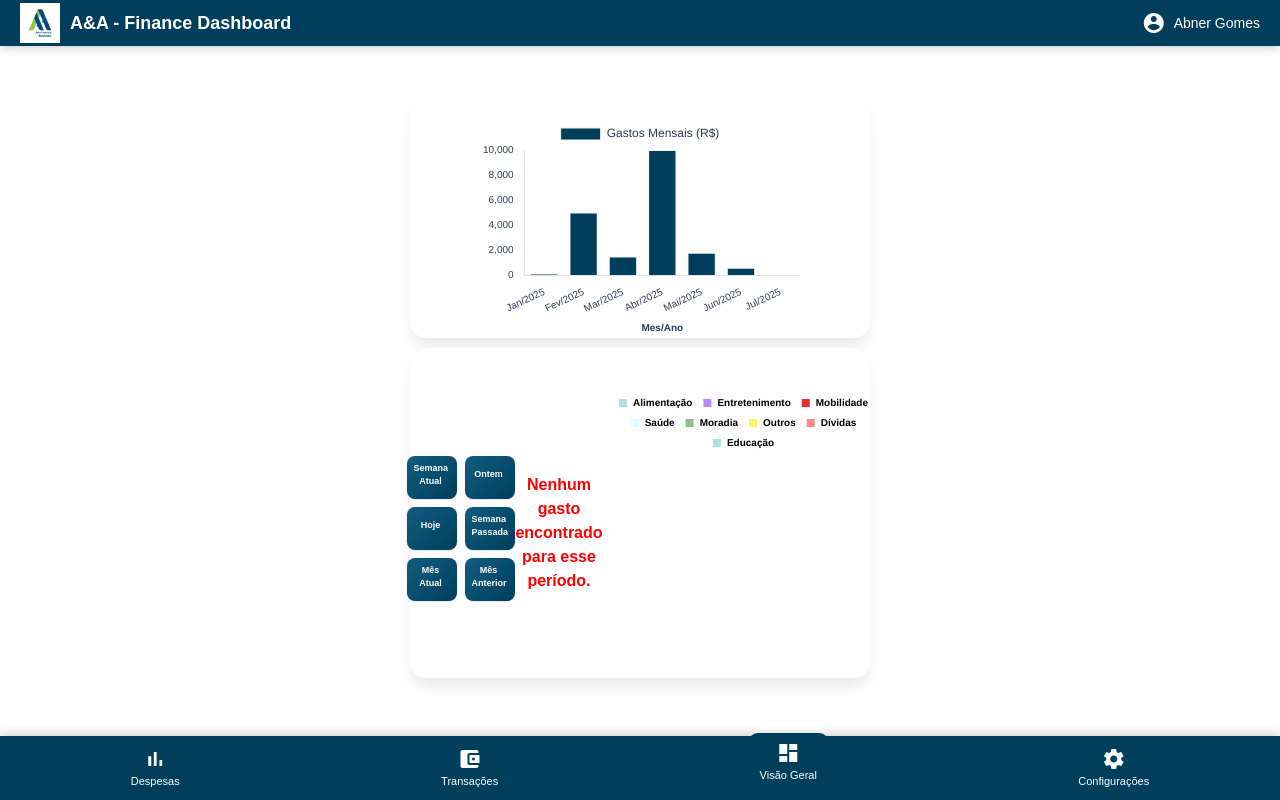
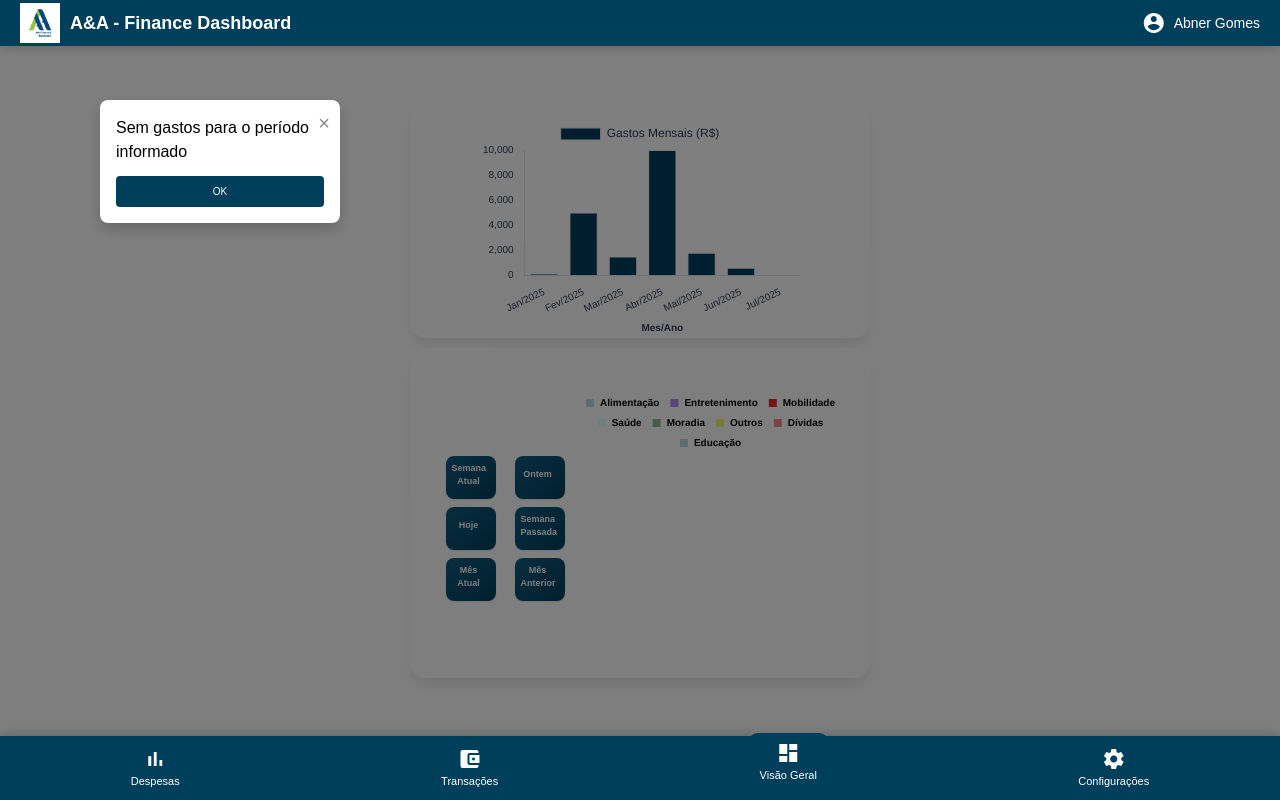
Before and after one commit to AbnerGomes/my-finances-app, a Flask app: page /index in a window 1280 px wide. Run offline with Flask 3, Linux system fonts and the light colour scheme; the visitor is signed in with stand-in values (Sample User, id 1); data that the repository does not hold is empty; some libraries are stand-ins or nearby versions.

Commit message:
auste mensagem sem gastos

```diff
--- a/static/css/styles.css
+++ b/static/css/styles.css
@@ -386,3 +386,119 @@ body {
     margin: 0 auto;
     padding: 0px 10px 10px 10px;
 }
+
+
+
+/* MODAL MENSGEM */
+.modal {
+    position: fixed;
+    z-index: 999;
+    left: 0;
+    top: 0;
+    width: 100%;
+    height: 100%;
+    background-color: rgba(0, 0, 0, 0.5);
+    display: flex;
+    align-items: center;
+    justify-content: center;
+    padding: 100px;
+  }
+
+
+.modal-content {
+background-color: #fff;
+padding: 16px; /* Diminuí o padding */
+border-radius: 8px;
+width: 100%;
+max-width: 240px; /* Diminui mais a largura */
+box-shadow: 0 6px 16px rgba(0, 0, 0, 0.2);
+position: relative;
+animation: fadeIn 0.2s ease-in-out;
+}
+
+@keyframes fadeIn {
+from {
+  transform: translateY(-10px);
+  opacity: 0;
+}
+to {
+  transform: translateY(0);
+  opacity: 1;
+}
+}
+
+.close {
+position: absolute;
+top: 8px; /* Reduzi a posição do "x" */
+right: 10px;
+font-size: 20px;
+color: #888;
+cursor: pointer;
+}
+
+.close:hover {
+color: #000;
+}
+
+.modal-content h3 {
+margin-bottom: 12px; /* Menor margem no título */
+font-size: 18px;
+text-align: center;
+color: #333;
+}
+
+form label {
+display: block;
+font-size: 10px;
+margin-bottom: 2px;
+color: #444;
+}
+
+form input {
+width: 100%;
+padding: 8px;
+margin-bottom: 8px; /* Menor margem entre os inputs */
+border: 1px solid #ccc;
+border-radius: 4px;
+font-size: 10px;
+}
+
+form input:focus {
+border-color: #74C0FC;
+outline: none;
+}
+
+.botao-salvar, .btn-ok {
+width: 100%;
+background-color: #003f5c;
+color: white;
+border: none;
+padding: 8px;
+font-size: 10px;
+border-radius: 4px;
+cursor: pointer;
+}
+
+.botao-salvar:hover {
+background-color: #003f5c;
+}
+
+/* Responsivo (mobile first) */
+@media (max-width: 400px) {
+.modal-content {
+  padding: 14px; /* Menos padding para telas pequenas */
+  max-width: 90%;
+}
+
+.modal-content h3 {
+  font-size: 10px;
+}
+
+.close {
+  font-size: 10px;
+}
+
+.botao-salvar {
+  font-size: 10px;
+}
+}
--- a/static/js/scripts.js
+++ b/static/js/scripts.js
@@ -14,8 +14,14 @@ function filtrarGastos(periodo) {
             const total = document.getElementById("total");
 
             if (dados.length === 0 || dados === null || dados === undefined ) {
+
+                //MENSAGEM
+                const modal_mensagem = document.getElementById('modal-mensagem');
+                modal_mensagem.style.display = 'block';
+
+
                 mensagem.innerHTML = "Nenhum gasto encontrado para esse período.";
-                mensagem.style.display = "block"; // Exibe a mensagem
+                //mensagem.style.display = "block"; // Exibe a mensagem
                 // atualizarGrafico([], []); // Limpa o gráfico
                 total.style.display = "none"
             }
@@ -227,4 +233,22 @@ console.log('okokokokok')
       // Adiciona 'active' no botão clicado
       e.target.classList.add("active");
     }
+
+
+    if (e.target && e.target.classList.contains('botao-salvar')) {
+      const modal_mensagem = document.getElementById('modal-mensagem');
+      modal_mensagem.style.display = 'none';
+   }
+
+    //cadastro ok
+    // Fechar o modal quando clicar no botão de fechar ou fora do modal
+    // const fecharModal = document.getElementById('fechar-modal');
+
+    // if (e.target === fecharModal) {
+    //   const modal = document.getElementById('modal-mensagem');
+    //   modal.style.display = 'none';
+    // }
+
+
+
   });
--- a/templates/index.html
+++ b/templates/index.html
@@ -48,8 +48,9 @@
 
 <!-- <br><br> -->
 
-  <div id="mensagem" style="display: none; color: red; font-weight: bold; text-align: center; margin-top: 10px;"></div>
+
   <div class="chart-container">
+    <div id="mensagem" style="display: none; color: red; font-weight: bold; text-align: center; margin-top: 10px;"></div>
     <canvas id="donutChart"></canvas>
 </div>
 
@@ -90,7 +91,17 @@
   </a>
 </div>
 
+ <!-- Modal mensagem  -->
+ <div id="modal-mensagem" class="modal" style="display: none;">
+  <div class="modal-content">
+    <span class="close" id="fechar-modal">&times;</span>
+    <h4>Sem gastos para o período informado</h4>
+    <form>
+      <button type="reset" id="confirmar-ok" class="botao-salvar" style="margin-top: 12px;">OK</button>
+  </form>
 
+  </div>
+</div>
 
 
   <script src="static/js/scripts.js" defer></script>
```
